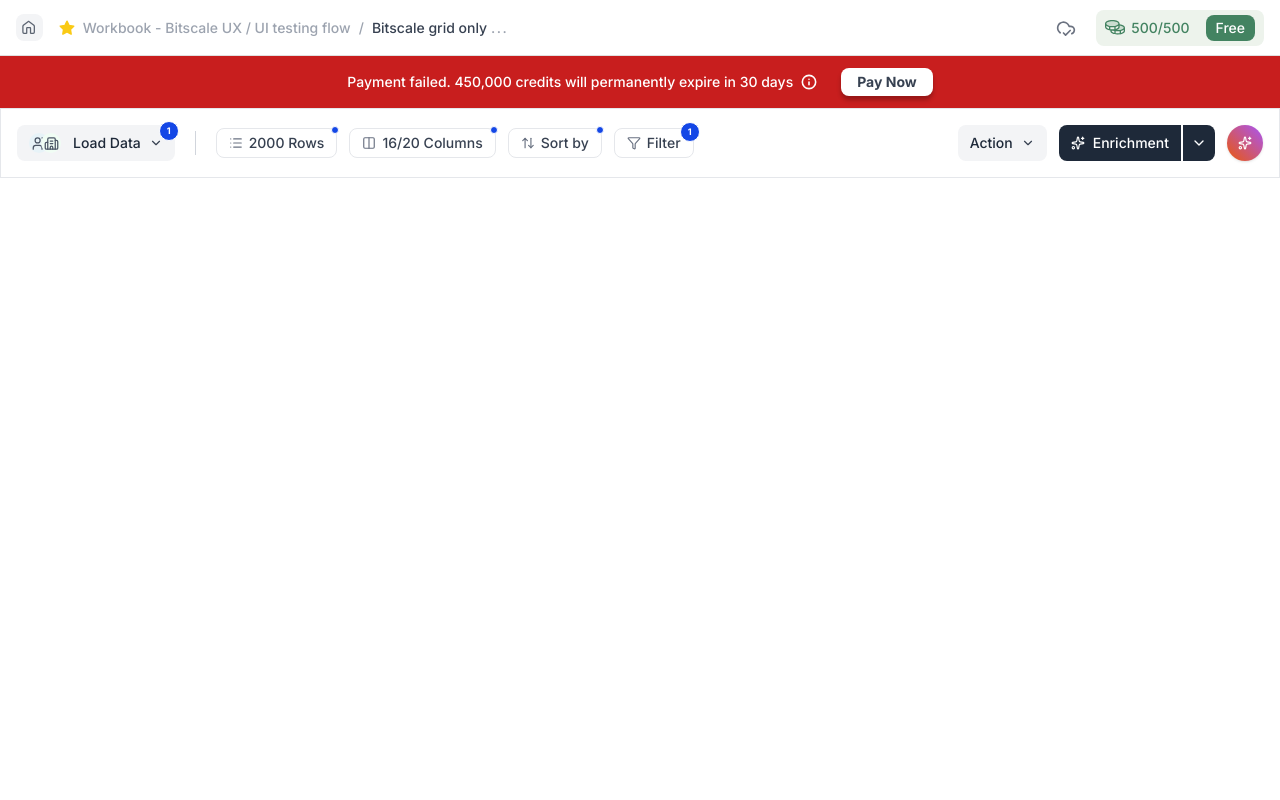
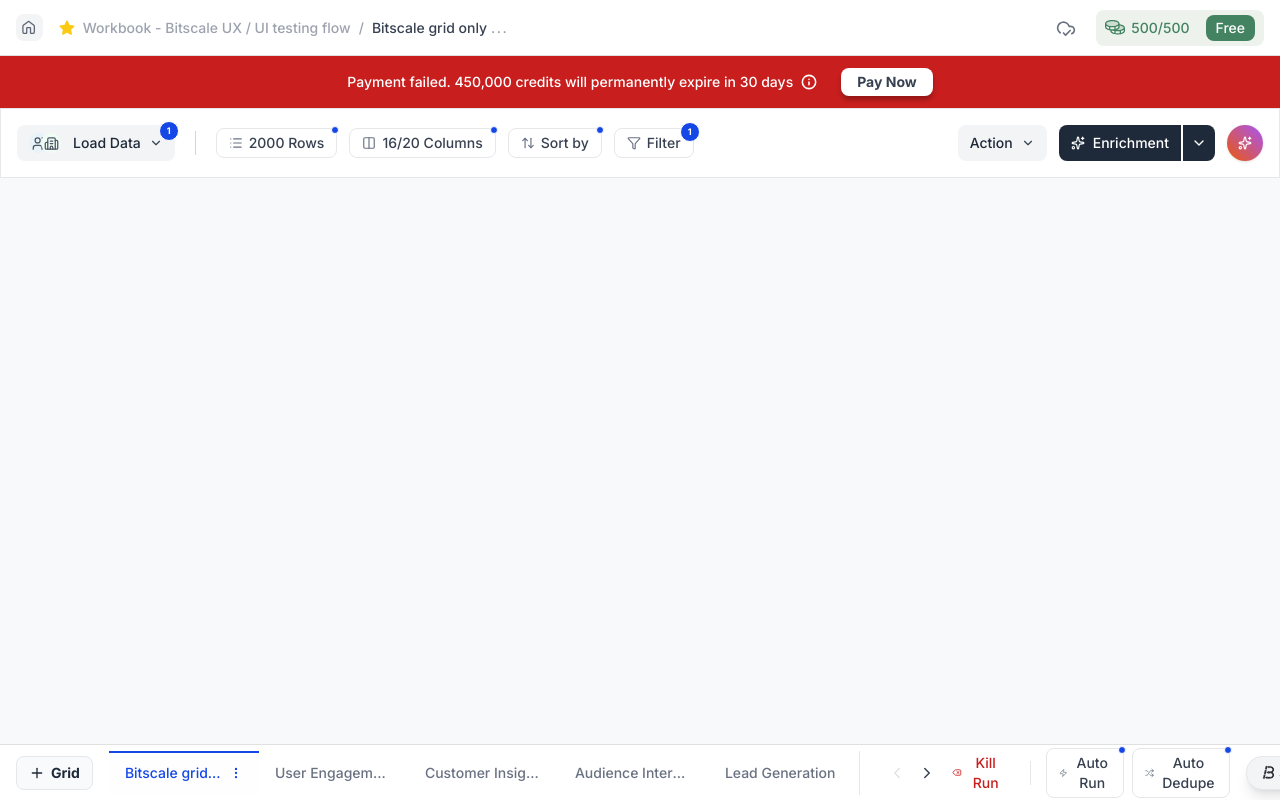
Before and after one commit to sukh285/Bitscale-Workbook, a React (Vite) app: page / in a window 1280 px wide. Built offline with nearby package versions, Linux system fonts and the light colour scheme.

Commit message:
feat: add grid footer with tabs, pagination controls, and support actions"

```diff
--- /dev/null
+++ b/src/components/grid/GridFooter.jsx
@@ -0,0 +1,71 @@
+import React from "react";
+import { Plus, ChevronLeft, ChevronRight, Delete } from "lucide-react";
+import { GridTab } from "./GridTab";
+import { GridFilter } from "./GridFilter";
+import { SupportButton } from "../ui/SupportButton";
+import { Zap, Shuffle } from "lucide-react";
+
+const MOCK_TABS = [
+  { id: 1, label: "Bitscale grid only", active: true },
+  { id: 2, label: "User Engagement", active: false },
+  { id: 3, label: "Customer Insights", active: false },
+  { id: 4, label: "Audience Interaction", active: false },
+  { id: 5, label: "Lead Generation", active: false },
+];
+
+export const GridFooter = () => {
+  return (
+    <div className="w-full bg-white border-t border-brand-border h-14 flex items-center justify-between px-4 shrink-0 z-20">
+      {/* --- LEFT SECTION --- */}
+      <div className="flex items-center gap-4">
+        {/* 1. Add Grid Button */}
+        <button className="flex items-center gap-1.5 px-3 py-1.5 bg-gray-50 border border-gray-200 rounded-lg hover:bg-gray-100 transition-colors group">
+          <Plus size={16} className="text-gray-800 group-hover:text-black" />
+          <span className="text-sm font-semibold text-gray-800">Grid</span>
+        </button>
+
+        {/* 2. Tabs List */}
+        <div className="flex items-start border-r border-gray-200 pr-2 mr-2">
+          {MOCK_TABS.map((tab) => (
+            <GridTab key={tab.id} label={tab.label} active={tab.active} />
+          ))}
+        </div>
+
+        {/* 3. Navigation Arrows (Disabled/Active States) */}
+        <div className="flex items-center gap-1">
+          <button
+            className="p-1 rounded hover:bg-gray-100 disabled:opacity-30"
+            disabled
+          >
+            <ChevronLeft size={18} className="text-gray-400" />
+          </button>
+          <button className="p-1 rounded hover:bg-gray-100">
+            <ChevronRight size={18} className="text-gray-700" />
+          </button>
+        </div>
+      </div>
+
+      {/* --- RIGHT SECTION --- */}
+      <div className="flex items-center gap-4">
+        {/* 1. Kill Run Button */}
+        <button className="flex items-center gap-2 px-3 py-1.5 hover:bg-red-50 rounded-lg transition-colors group">
+          <Delete size={15} className="text-brand-red" />
+          <span className="text-sm font-medium text-brand-red">Kill Run</span>
+        </button>
+
+        {/* Vertical Divider */}
+        <div className="h-6 w-px bg-gray-200" />
+
+        {/* 2. Action Buttons Group */}
+        <div className="flex items-center gap-2">
+          {/* Reusing GridFilter for uniform look */}
+          <GridFilter icon={Zap} label="Auto Run" active />
+          <GridFilter icon={Shuffle} label="Auto Dedupe" active />
+        </div>
+
+        {/* 3. Support Button */}
+        <SupportButton />
+      </div>
+    </div>
+  );
+};
--- /dev/null
+++ b/src/components/grid/GridTab.jsx
@@ -0,0 +1,25 @@
+import React from "react";
+import { MoreVertical } from "lucide-react";
+
+export const GridTab = ({ label, active }) => {
+  return (
+    <div
+      className={`relative px-4 py-3 flex items-center gap-2 max-w-[150px] cursor-pointer transition-colors ${
+        active
+          ? "text-blue-700 bg-blue-50/10"
+          : "text-gray-500 hover:text-gray-700"
+      }`}
+    >
+      {/* Active Indicator (Border Top) */}
+      {active && (
+        <div className="absolute top-0 left-0 w-full h-[2px] bg-blue-700" />
+      )}
+
+      {/* Label with truncation */}
+      <span className="text-sm font-medium truncate select-none">{label}</span>
+
+      {/* Active Tab Menu Icon */}
+      {active && <MoreVertical size={14} className="shrink-0 text-blue-700" />}
+    </div>
+  );
+};
--- /dev/null
+++ b/src/components/ui/SupportButton.jsx
@@ -0,0 +1,12 @@
+import React from "react";
+import bitLogo from "/bitlogo.svg";
+
+export const SupportButton = () => {
+  return (
+    <button className="flex items-center px-3 py-1.5 bg-gray-100 border border-gray-200 rounded-2xl hover:bg-gray-200 transition-colors shadow-lg">
+      <img src={bitLogo} className="w-5 h-5" alt="Bitscale" />
+
+      <span className="text-sm font-medium text-gray-800">Support</span>
+    </button>
+  );
+};
--- a/src/pages/Dashboard.jsx
+++ b/src/pages/Dashboard.jsx
@@ -2,6 +2,7 @@
 import { Header } from "../components/layout/Header";
 import { PaymentBanner } from "../components/ui/PaymentBanner";
 import { GridToolbar } from "../components/grid/GridToolbar";
+import { GridFooter } from "../components/grid/GridFooter";
 
 export const Dashboard = () => {
   return (
@@ -14,8 +15,12 @@
         {/* Toolbar Section */}
         <GridToolbar />
 
+        <div className="flex-1 overflow-hidden bg-brand-bg relative">
+          {/* <VirtualGrid /> */}
+        </div>
+      </main>
 
-      </main>
+      <GridFooter />
     </div>
   );
 };
```
Also changed, not shown: public/bitlogo.svg (added).
